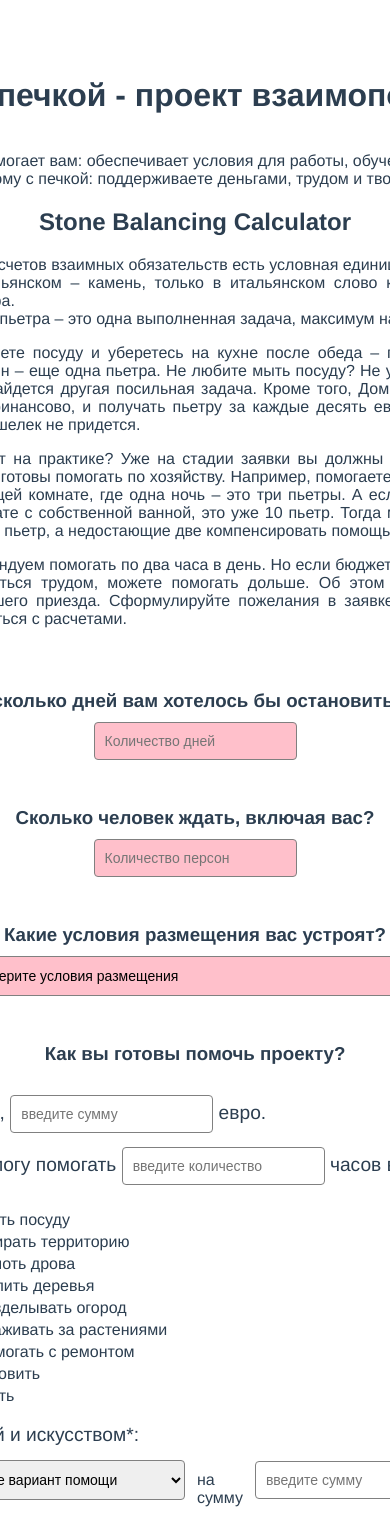
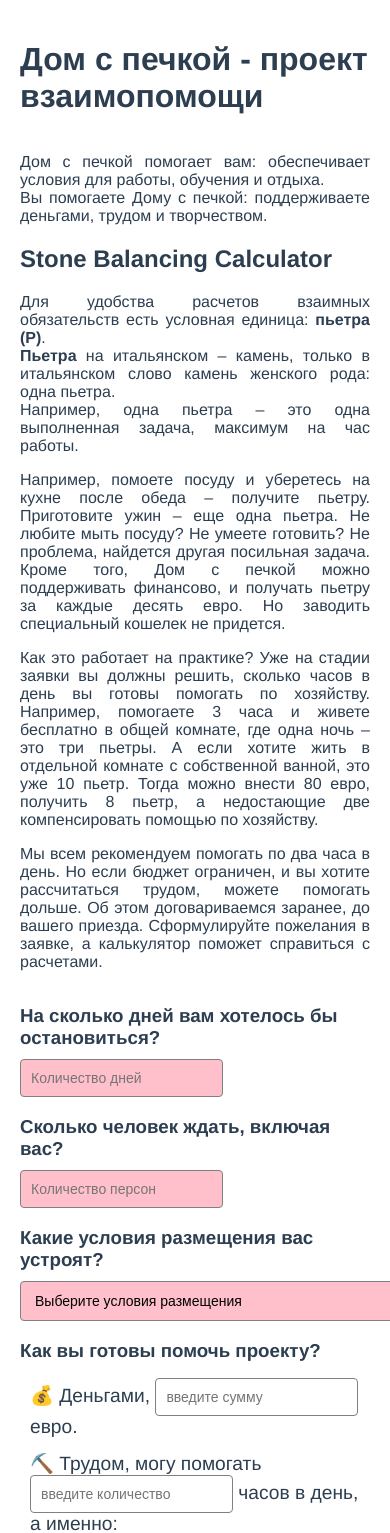
Before and after one commit to robinsout/stone-balancing-calculator, a Vue app: page / in a window 390 px wide. Shown: the top 1533 px of the page. Built offline with nearby package versions, Linux system fonts and the light colour scheme.

Commit message:
mobile layout optimization

```diff
--- a/src/App.vue
+++ b/src/App.vue
@@ -18,7 +18,6 @@ export default {
   font-family: Avenir, Helvetica, Arial, sans-serif;
   -webkit-font-smoothing: antialiased;
   -moz-osx-font-smoothing: grayscale;
-  text-align: center;
   color: #2c3e50;
 }
 </style>
--- a/src/components/Calculator.scss
+++ b/src/components/Calculator.scss
@@ -1,32 +1,15 @@
-.page-wrapper {
-  display: flex;
-  justify-content: center;
-  padding: 48px;
-
 .calculator {
   max-width: 900px;
   min-width: none;
   display: flex;
   flex-direction: column;
-    justify-content: center;
-
-    &__content-block {
-      margin-bottom: 28px;
-    }
+  margin-left: auto;
+  margin-right: auto;
+  padding: 12px;
 
   &__inputs {
-      display: flex;
-      flex-direction: column;
-      align-items: center;
-
     &__block {
       margin-bottom: 28px;
-        display: flex;
-        flex-direction: column;
-        align-items: center;
-        text-align: left;
-        max-width: 800px;
-        min-width: none;
 
       &-title {
         margin-bottom: 10px;
@@ -57,10 +40,11 @@
 
       &__culture-art {
         margin-bottom: 10px;
-          display: inline-flex;
+        display: flex;
         flex-direction: row;
         align-items: baseline;
         gap: 12px;
+        flex-wrap: wrap;
 
         &__wrapper {
           margin-top: 14px;
@@ -79,6 +63,9 @@
   }
 }
 
+
+
+
 .input-window {
   padding: 10px;
   border: 1px solid grey;
@@ -86,10 +73,11 @@
   font-size: 14px;
   font-weight: 450;
 }
-}
+
 
 .error {
   background-color: pink;
+  width: fit-content;
 }
 
 .green {
@@ -108,9 +96,7 @@ a {
   color: #42b983;
 }
 
-option {
-  max-width: 100%;
-  overflow: hidden;
-  word-wrap: normal !important;
-  white-space: normal;
+select {
+  overflow: scroll;
+  word-wrap: normal;
 }
--- a/src/components/Calculator.vue
+++ b/src/components/Calculator.vue
@@ -1,5 +1,4 @@
 <template>
-  <div class="page-wrapper">
   <div class="calculator">
     <h1>Дом с печкой - проект взаимопомощи</h1>
     <div class="calculator__description calculator__content-block">
@@ -32,8 +31,6 @@
         Сформулируйте пожелания в заявке, а калькулятор поможет справиться с расчетами.
       </p>
     </div>
-      <div class="calculator__inputs calculator__content-block">
-        <div class="calculator__inputs__block">
     <h3 class="calculator__inputs__block-title">
       На сколько дней вам хотелось бы остановиться?
     </h3>
@@ -45,8 +42,6 @@
       type="number"
       placeholder="Количество дней"
     >
-        </div>
-        <div class="calculator__inputs__block">
     <h3 class="calculator__inputs__block-title">
       Сколько человек ждать, включая вас?
     </h3>
@@ -58,12 +53,9 @@
       type="number"
       placeholder="Количество персон"
     >
-        </div>
-        <div class="calculator__inputs__block">
     <h3 class="calculator__inputs__block-title">
       Какие условия размещения вас устроят?
     </h3>
-          <div>
     <select
       id="conditions"
       v-model="conditionsValue"
@@ -85,8 +77,6 @@
         {{ condition.description }}
       </option>
     </select>
-          </div>
-        </div>
     <div class="calculator__inputs__block">
       <h3 class="calculator__inputs__block-title">
         Как вы готовы помочь проекту?
@@ -130,7 +120,6 @@
           <label class="calculator__inputs__contribution-option__title">
             🎨 Культурой и искусством*:
           </label>
-              <div class="calculator__inputs__contribution-option__list">
           <div class="calculator__inputs__contribution-option__culture-art__wrapper">
             <div class="calculator__inputs__contribution-option__culture-art">
               <select
@@ -161,7 +150,6 @@
                 class="input-window"
                 :class="{'error': !!activeArtContributionType && !artContributionValue}"
               > евро
-                  </div>
             </div>
           </div>
           <p>
@@ -215,10 +203,7 @@
         </div>
       </div>
     </div>
-        <div
-          class="calculator__inputs__block"
-        >
-          <div>
+    <div class="calculator__description calculator__content-block">
       <b>
         <label fpr="result">
           Вот такой вот результат:
@@ -239,7 +224,6 @@
           class="error"
         >Заполните обязательные поля</p>
       </b>
-          </div>
       <p>
         <i>
           Если здесь меньше нуля — значит пьетр хватает, если больше — значит не хватает.<br>
@@ -248,8 +232,6 @@
       </p>
     </div>
   </div>
-    </div>
-  </div>
 </template>
 
 <script src="./Calculator.js" />
```
Lines whose indentation alone changed are shown as unchanged.
